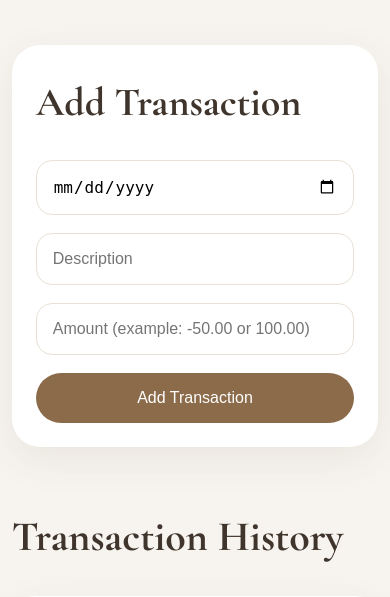
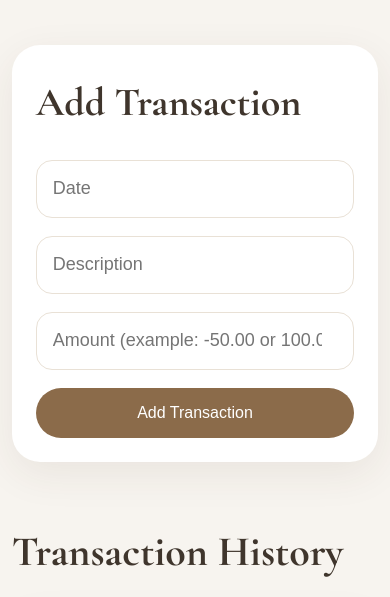
Before and after one commit to cameronaguiar/budget-binder, a Flask app: template templates/category.html in a window 390 px wide. Shown: the part 199-796 px from the top of the page. Run offline with Flask 3, Linux system fonts and the light colour scheme; the template is opened without the code that fills it: most values are stand-ins (such as "Sample title", 1, 10 or a date in 2020).

Commit message:
new date for mobile

```diff
--- a/static/style.css
+++ b/static/style.css
@@ -1815,3 +1815,58 @@ font-weight:600;
     color: #000;
     text-decoration: underline;
 }
+
+/* ===========================
+   Better Mobile Date Picker
+   =========================== */
+
+input[type="date"]{
+    appearance:none;
+    -webkit-appearance:none;
+
+    width:100%;
+    height:58px;
+
+    padding:0 18px;
+
+    border:2px solid #E9DCCB;
+    border-radius:22px;
+
+    background:#fff;
+
+    font-size:18px;
+    font-family:inherit;
+    color:#3F3028;
+
+    box-sizing:border-box;
+}
+
+/* Make Safari's calendar icon align nicely */
+
+input[type="date"]::-webkit-calendar-picker-indicator{
+    cursor:pointer;
+    opacity:.75;
+}
+
+/* Keep all form inputs the same height on phones */
+
+@media (max-width:768px){
+
+    input[type="date"],
+    input[type="text"],
+    input[type="number"],
+    input[type="email"],
+    input[type="password"],
+    select{
+
+        height:58px;
+        font-size:18px;
+    }
+
+}
+
+.date-input{
+
+    min-height:58px;
+
+}
--- a/templates/category.html
+++ b/templates/category.html
@@ -71,9 +71,13 @@
         </h2>
 
         <input
-            type="date"
-            name="date"
-            required>
+           type="text"
+           onfocus="this.type='date'"
+           onblur="if(!this.value)this.type='text'"
+           placeholder="Date"
+           class="date-input"
+           name="date"
+           required>
 
         <input
             type="text"
```
